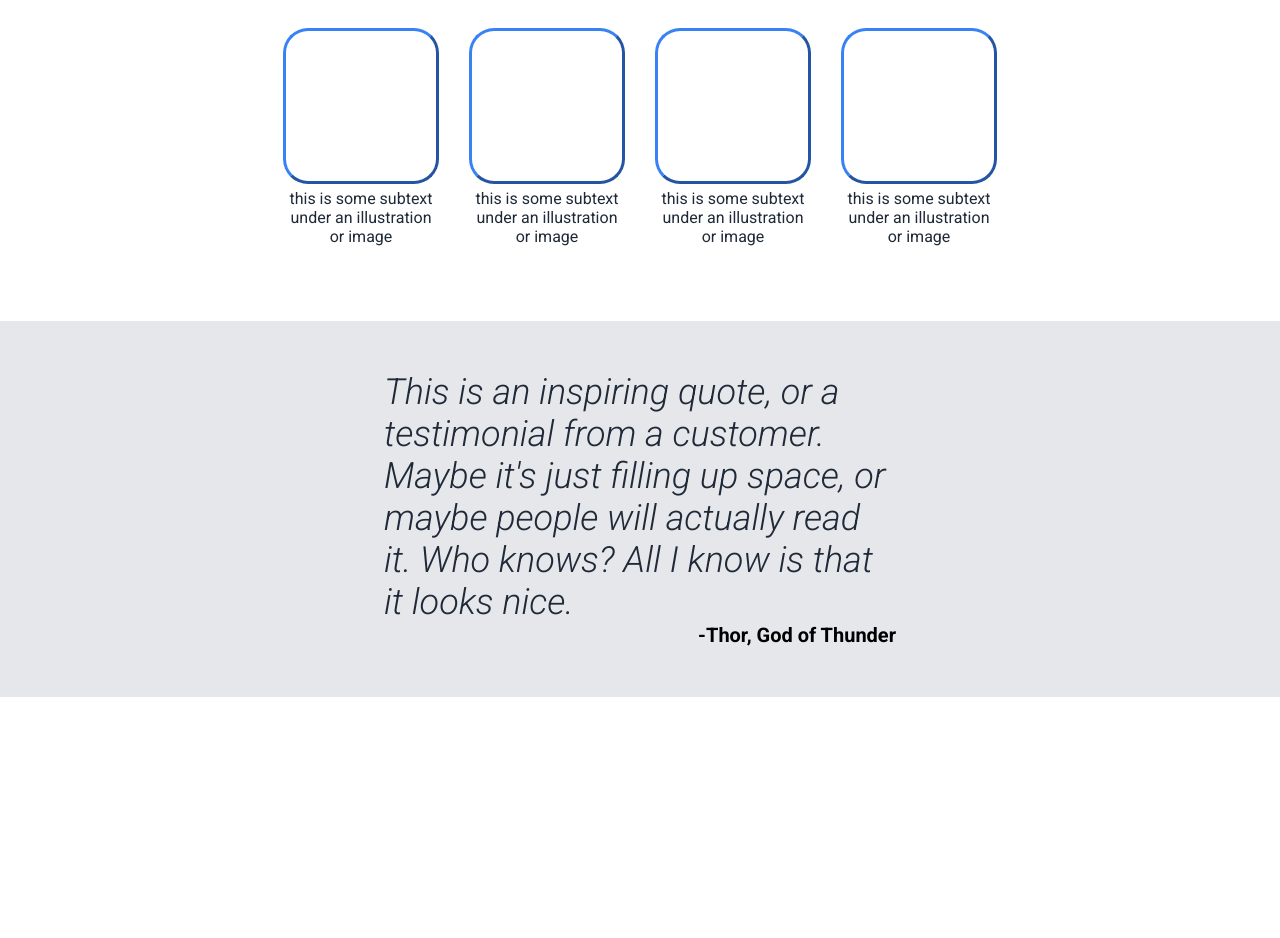
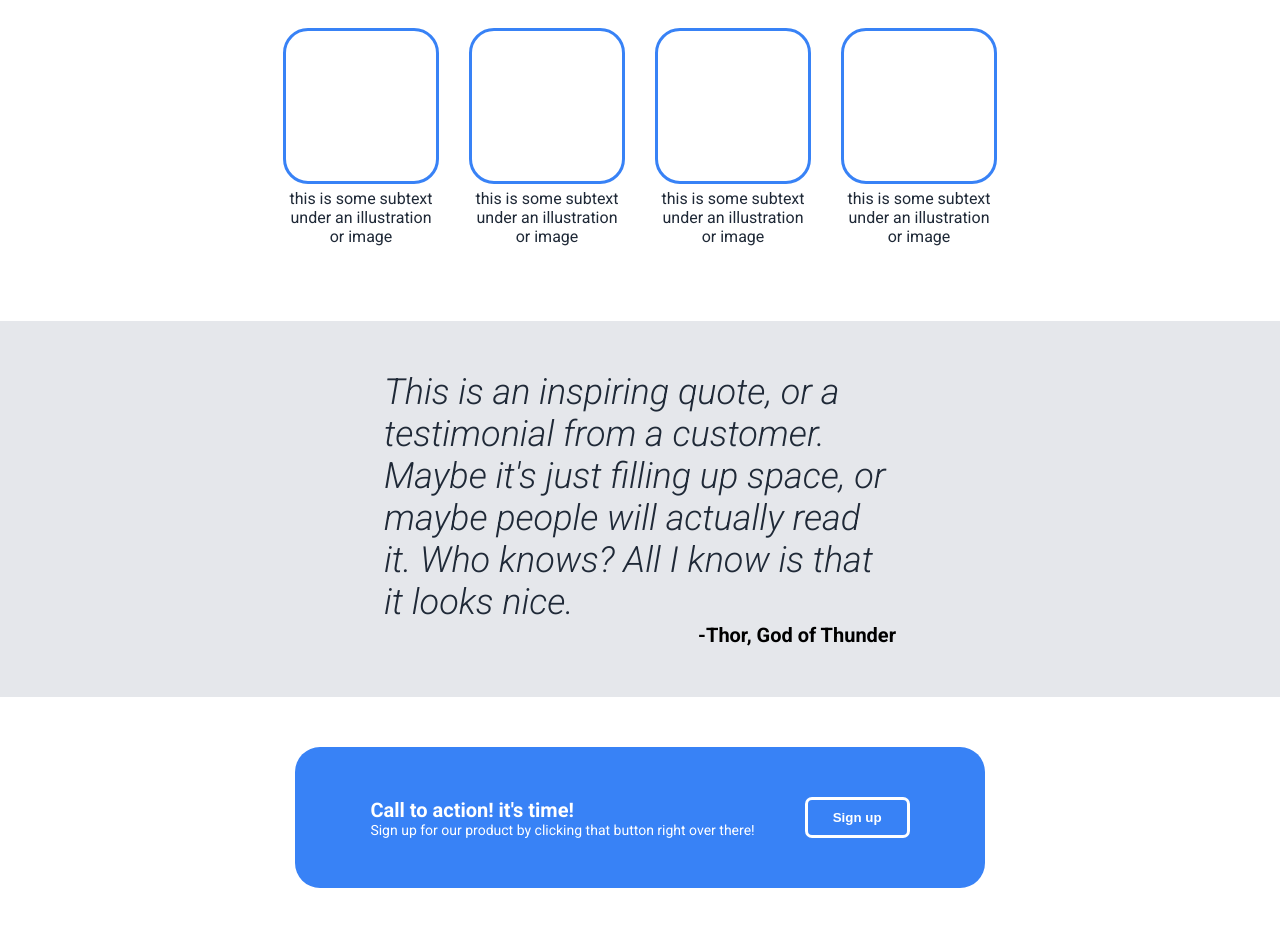
Before and after one commit to BrodyMoorman/odin-landing, a plain HTML site: page index.html in a window 1280 px wide. Shown: the part 575-1513 px from the top of the page. Before the commit the page ends 1272 px from the top, so only its background shows below. Drawn offline with Linux system fonts and the light colour scheme.

Commit message:
Added call to action section HTML and CSS

```diff
--- a/index.html
+++ b/index.html
@@ -59,5 +59,17 @@
             <div class="quote-author">-Thor, God of Thunder</div>
         </div>
     </div>
+    <div class="section-four">
+        <div class="cta-container">
+            <div class="cta-text">
+                <h3>Call to action! it's time!</h3>
+                <p>Sign up for our product by clicking that button right over there!</p>
+            </div>
+            <div>
+            <button>Sign up</button>
+        </div>
+        </div>
+
+    </div>
 </body>
 </html>
--- a/style.css
+++ b/style.css
@@ -102,7 +102,7 @@ a{
     width: 150px;
     border-color: #3882F6;
     border-width: 3px;
-    border-style: outset;
+    border-style: solid;
     border-radius: 25px;
 }
 .card-text{
@@ -129,3 +129,46 @@ a{
     font-weight: bold;
     font-size: 20px;
 }
+.section-four {
+    background-color: #fff;
+    display: flex;
+    justify-content: center;
+    align-items: center;
+    padding: 50px;
+}
+.cta-container{
+    background-color: #3882F6;
+    color: white;
+    display: flex;
+    align-items: center;
+    border-radius: 25px;
+    padding: 50px 75px 50px;
+    gap: 50px;
+
+}
+.cta-text{
+    display: flex;
+    flex-direction: column;
+
+
+}
+.cta-text h3{
+    font-weight: bold;
+    font-size: 20px;
+    margin: 0;
+}
+.cta-text p{
+    font-size: 14px;
+    margin: 0;
+}
+.cta-container button{
+    background-color:#3882F6;
+
+    font-weight: bold;
+    color: #fff;
+    border: white;
+    border-style: solid;
+    border-width: 3px;
+    border-radius: 7px;
+    padding: 10px 25px 10px;
+}
```
